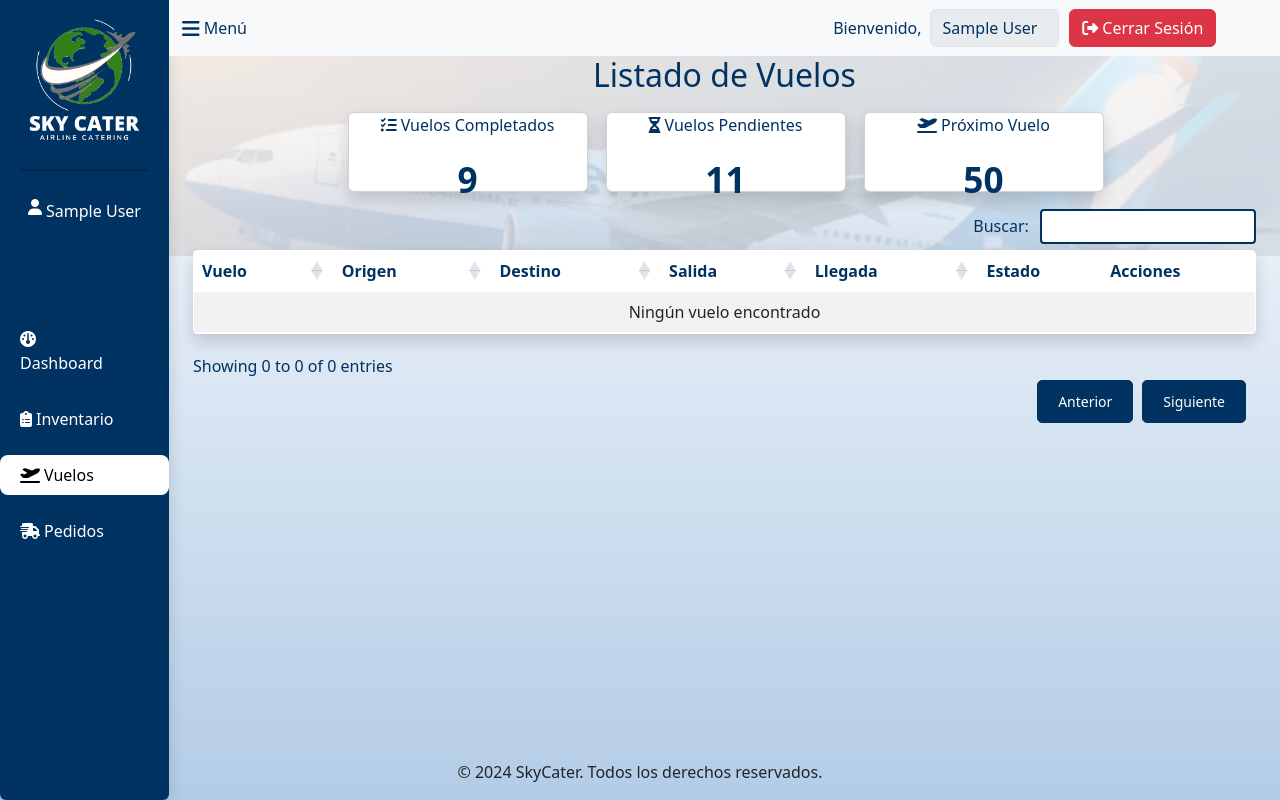
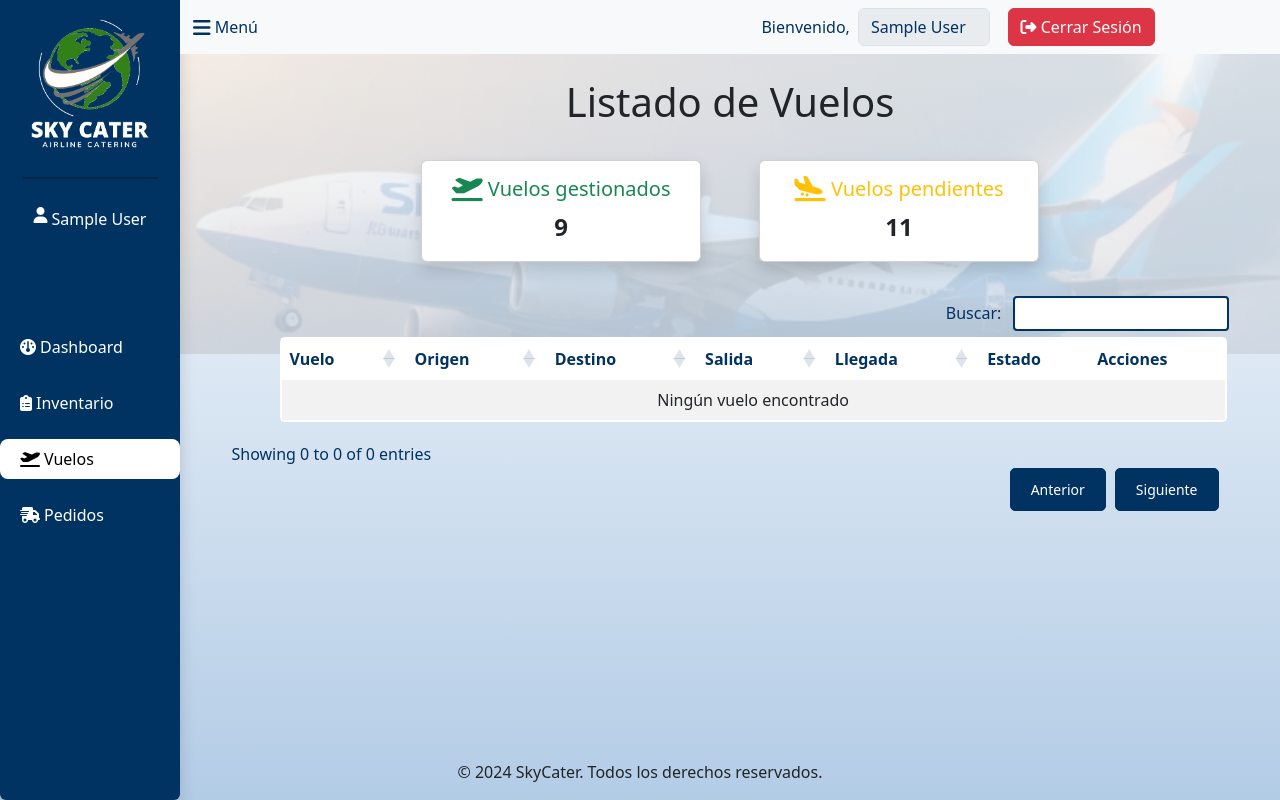
Before and after one commit to cpp981/SkyCater, a PHP site: page /listaVuelos.php in a window 1280 px wide. Run offline with PHP 8.4, Linux system fonts and the light colour scheme; the visitor is signed in with stand-in values (Sample User, id 1); data comes from the database, SQL or seed files in the repository; data that the repository does not hold is empty; some libraries are stand-ins or nearby versions.

Commit message:
fix: vista listado vuelos

```diff
--- a/css/styles.css
+++ b/css/styles.css
@@ -31,7 +31,8 @@
 }
 
 .sidebar {
-    width: 175px;
+    width: 180px;
+    flex-shrink: 0;
     height: 100vh;
     max-height: 100vh;
     background-color: #003262;
@@ -66,7 +67,7 @@
 
 /* Opcional: Ajustar alineación del contenido */
 .sidebar-collapsed .navbar-brand img {
-    width: 50px; /* Cambiar tamaño del logo si es necesario */
+    width: 55px; /* Cambiar tamaño del logo si es necesario */
 }
 
 .sidebar-collapsed p {
@@ -475,6 +476,7 @@ body.dark-mode .login-container {
     border: 1px solid !important;
     border-radius: 5px !important;
     border-color: #ffffff !important;
+    width: 95% !important;
 }
 
 #tablaPedidos{
--- a/js/detalleVuelos.js
+++ b/js/detalleVuelos.js
@@ -20,7 +20,7 @@ document.addEventListener('DOMContentLoaded', function () {
                     // Validar que las claves existan antes de usarlas
                     if (data.pasajeros !== undefined && data.intolerancias !== undefined && Array.isArray(data.asientos)) {
                         // Actualizar los indicadores
-                        $('.card:nth-child(1) .card-text.fs-4').text(data.pasajeros);
+                        $('.card:nth-child(1) .card-text.fs-4').text(`${data.pasajeros} %`);
                         $('.card:nth-child(2) .card-text.fs-4').text(data.intolerancias);
 
                         let asientos = data.asientos;
--- a/js/vuelos.js
+++ b/js/vuelos.js
@@ -10,6 +10,8 @@ document.addEventListener('DOMContentLoaded', function () {
     const tableOptions = {
         dom: 'frtip',  // Estructura de los elementos (filtro, tabla, paginación)
         responsive: true,
+        //autoWidth: false,
+        //scrollX: true,
         ajax: {
             url: "../src/listaVuelos2.php",  // URL del archivo que devuelve los datos
             type: "GET",
@@ -59,7 +61,7 @@ document.addEventListener('DOMContentLoaded', function () {
                         <button class="manage btn btn-sm btn-success text-white"
                                 data-id="${row[0]}"
                                 data-vuelo="${row[1]}">
-                            <i class="fas fa-plane-departure"></i> Gestionar
+                            <i class="fas fa-gears"></i> Gestionar
                         </button>`;
                 }
             }
--- a/public/detallesVuelo.php
+++ b/public/detallesVuelo.php
@@ -72,7 +72,7 @@ if (isset($_GET['id'])) {
                             <?php if (basename($_SERVER['PHP_SELF']) == 'detallesVuelo.php') { ?>
                                 <li class="nav-item mt-2">
                                     <a class="nav-link active" href="detallesVuelo.php?id=<?php echo $_GET['id']; ?>">
-                                        <i class="fas fa-info-circle me-1"></i><span>Detalles</span>
+                                        <i class="fas fa-gear me-1"></i><span>Gestión</span>
                                     </a>
                                 </li>
                             <?php } ?>
@@ -163,7 +163,7 @@ if (isset($_GET['id'])) {
                             <div class="card shadow mb-2">
                                 <div class="card-body">
                                     <h5 class="card-title">Nº Pasajeros por tipo de asiento</h5>
-                                    <canvas id="flightChart" style="max-height: 300px;"></canvas>
+                                    <canvas id="flightChart" style="max-height: 250px;"></canvas>
                                 </div>
                             </div>
                         </div>
--- a/public/listaVuelos.php
+++ b/public/listaVuelos.php
@@ -34,8 +34,8 @@ if (!isset($_SESSION['nombre'])) {
     <script type="text/javascript" src="../js/sideBar.js"></script>
 </head>
 
-<body style="background-color: #EDEAE0;">
-    <div class="d-flex">
+<body>
+    <div class="super d-flex">
         <div class="sidebar rounded-bottom shadow" id="sidebar">
             <div class="d-flex justify-content-center mt-3">
                 <!-- Logo de la aplicación -->
@@ -46,8 +46,9 @@ if (!isset($_SESSION['nombre'])) {
             </div>
             <!-- Sección del usuario -->
             <div class="user-info d-flex justify-content-center align-items-center">
-                <i class="fas fa-user text-white me-1 user-icon" data-bs-toggle="tooltip" data-bs-html="true" data-bs-placement="left"
-                    title="Usuario: <?php echo $_SESSION['nombre'];?> Conectado desde: <?php echo time_since($_SESSION['session_start_time']); ?>"></i>
+                <i class="fas fa-user text-white me-1 user-icon" data-bs-toggle="tooltip" data-bs-html="true"
+                    data-bs-placement="left"
+                    title="Usuario: <?php echo $_SESSION['nombre']; ?> Conectado desde: <?php echo time_since($_SESSION['session_start_time']); ?>"></i>
                 <p class="text-white text-center mt-2 mb-0 user-name"><?php echo $_SESSION['nombre']; ?></p>
             </div>
             <ul class="nav flex-column mt-5 justify-content-center align-content-between">
@@ -66,58 +67,72 @@ if (!isset($_SESSION['nombre'])) {
                     <a class="nav-link" href="pedido.php"><i class="fas fa-truck-fast me-1"></i><span>Pedidos</span></a>
                 </li>
             </ul>
-            <div class="d-flex justify-content-center align-items-end mt-5" style="height: 270px; margin-left: -25px;">
+            <div class="d-flex justify-content-center align-items-end mt-5">
                 <!-- <a class="nav-link text-white"><i class="fas fa-lg fa-moon"></i> Modo Oscuro</a>-->
             </div>
         </div>
-        <div class="flex-grow-1 d-flex flex-column">
+
+        <!-- Contenido principal -->
+        <div class="flex-grow-1 d-flex flex-column w-100">
+            <!-- Barra superior -->
             <nav class="navbar navbar-light bg-light">
-                <div class="">
-                    <button class="btn border-light" id="sidebarToggle" style="color: #003262"><i
-                            class="fas fa-lg fa-bars"></i> Menú</button>
+                <div>
+                    <button class="btn border-light" id="sidebarToggle" style="color: #003262">
+                        <i class="fas fa-lg fa-bars"></i> Menú
+                    </button>
                 </div>
-                <div id="session" class="ms-auto d-flex justify-content-center align-items-center">
-                    <p class="mx-2" style="color:#003262; line-height: 2.5; margin-bottom: 0;">Bienvenido,</p>
-                    <input type="text" class="form-control d-inline-block w-25" id="inputId"
-                        value="<?php echo $_SESSION['nombre']; ?>" disabled>
-                    <button id="close" class="btn text-white btn-danger">
+                <div id="session" class="ms-auto d-flex align-items-center">
+                    <p class="mx-2" style="color:#003262; margin-bottom: 0;">Bienvenido,</p>
+                    <input type="text" class="form-control w-25" id="inputId" value="<?php echo $_SESSION['nombre']; ?>"
+                        disabled>
+                    <button id="close" class="btn text-white btn-danger ms-2">
                         <i class="fas fa-sign-out-alt"></i> Cerrar Sesión
                     </button>
                 </div>
             </nav>
 
             <!-- Contenedor de fondo con imagen -->
+            <div class="position-relative">
+                <img src="../img/SkyCaterPlane.png" class="custom-bg-image w-100"
+                    style="height: 300px; object-fit: cover;">
+                <div class="overlay"></div>
+            </div>
 
-            <div class="custom-container-fondo position-relative container-fluid">
-                <img src="../img/SkyCaterPlane.png" class="custom-bg-image">
-                <div id="containerTablaVuelos" class="d-flex flex-column align-items-center position-relative">
-                    <div class="text-center" style="color: #003262;">
-                        <h2>Listado de Vuelos</h2>
-                        <div class="d-flex align-items-center justify-content-center mb-4">
-                            <div class="card me-2 mb-5 indi-vuelos text-center rounded shadow">
-                                <p><i class="fas fa-tasks me-1"></i>Vuelos Completados</p>
-                                <p id="card-gestionados" class="text-center fw-bold valor-indi-vuelo">50</p>
+            <div id="containerTablaVuelos" class="d-flex flex-column align-items-center p-4"
+                style="width: 95%; margin: 0 auto;">
+                <!-- Título -->
+                <h1 class="text-center mb-4">Listado de Vuelos</h1>
+
+                <!-- Contenedor de los indicadores -->
+                <div class="d-flex justify-content-between mb-4">
+                    <!-- Card Indicador de Vuelos gestionados -->
+                    <div class="card shadow text-center me-5" style="width: 35vh">
+                        <div class="card-body">
+                            <h5 class="card-title text-success">
+                                <i class="fas fa-plane-departure fa-lg"></i> Vuelos gestionados
+                            </h5>
+                            <p id="card-gestionados" class="card-text fs-4 fw-bold text-dark"></p>
                         </div>
-                            <div class="card me-2 mb-5 indi-vuelos text-center rounded shadow">
-                                <p><i class="fas fa-hourglass-half me-1"></i>Vuelos Pendientes</p>
-                                <p id="card-sin-gestionar" class="text-center fw-bold valor-indi-vuelo">20</p>
                     </div>
-                            <div class="d-flex align-items-center justify-content-center mb-4">
-                                <div class="card me-2 mb-4 indi-vuelos text-center rounded shadow">
-                                    <p><i class="fas fa-plane-departure me-1"></i>Próximo Vuelo</p>
-                                    <p id="card-gestionados" class="text-center fw-bold valor-indi-vuelo">50</p>
+
+                    <!-- Card Indicador de Vuelos pendientes de gestionar -->
+                    <div class="card shadow text-center" style="width: 35vh">
+                        <div class="card-body">
+                            <h5 class="card-title text-warning">
+                                <i class="fas fa-plane-arrival fa-lg"></i> Vuelos pendientes
+                            </h5>
+                            </h5>
+                            <p id="card-sin-gestionar" class="card-text fs-4 fw-bold text-dark"></p>
                         </div>
                     </div>
                 </div>
-                    </div>
-                </div>
-                <!-- Contenedor de la tabla -->
-                <div class="flex-grow-1 d-flex flex-column justify-content-center container-fluid contenedorDataTable">
+
+                <!-- Tabla DataTables -->
                 <div class="col-sm-12 col-md-12 col-lg-12 col-xl-12">
-                        <table id="tablaVuelos" class="table table-striped rounded shadow dataTable no-footer">
+                    <table id="tablaVuelos" class="table table-striped table-bordered ms-5">
                         <thead>
                             <tr>
-                                    <th></th> <!-- Columna oculta para el campo Id_Vuelo -->
+                                <th class="centered cabecera"></th>
                                 <th class="centered cabecera"></th>
                                 <th class="centered cabecera"></th>
                                 <th class="centered cabecera"></th>
@@ -127,23 +142,22 @@ if (!isset($_SESSION['nombre'])) {
                                 <th class="centered cabecera"></th>
                             </tr>
                         </thead>
-                            <tbody id="tBodyVuelos">
-                                <!-- Datos de ejemplo -->
+                        <tbody>
+                            <!-- Contenido dinámico de la tabla -->
                         </tbody>
                     </table>
                 </div>
             </div>
+
+        </div>
     </div>
 
-        </div>
-        <div class="foot d-flex justify-content-center align-items-end mt-5">
     <footer class="fixed-bottom text-center">
         <p>© 2024 SkyCater. Todos los derechos reservados.</p>
     </footer>
-        </div>
-        <!-- JavaScript de Bootstrap -->
+
+    <!-- JavaScript -->
     <script src="../node_modules/bootstrap/dist/js/bootstrap.bundle.min.js"></script>
-        <!-- JS DataTables CDN -->
     <script src="https://cdn.datatables.net/1.11.3/js/jquery.dataTables.min.js"></script>
     <script src="https://cdn.datatables.net/1.11.3/js/dataTables.bootstrap5.min.js"></script>
 </body>
--- a/src/detalleVuelos.php
+++ b/src/detalleVuelos.php
@@ -13,16 +13,19 @@ try {
 
     $numVuelo = $_POST['numeroVuelo'];
     $idVuelo = $_POST['idVuelo'];
+    $capacidad_max = 70;
 
     // Instanciar el objeto Vuelo y obtener los resultados
     $vuelo = new Vuelo();
     $resultNumPasajeros = $vuelo->contadorPasajerosVuelo($numVuelo);
     $resultNumPasajerosIntolerancias = $vuelo->contadorPasajerosIntolerancias($numVuelo);
     $resulGrafica = $vuelo->getCountAsientoById($idVuelo);
+    $porcentaje = ($resultNumPasajeros[0]['Num_Pasajeros'] / $capacidad_max) * 100;
+    $resulPorcentaje = round($porcentaje, 2); // 2 decimales
 
     // Crear el array con los datos
     $detalle_vuelos_tabla = [
-        'pasajeros' => $resultNumPasajeros[0]['Num_Pasajeros'],
+        'pasajeros' => $resulPorcentaje,
         'intolerancias' => $resultNumPasajerosIntolerancias[0]['Intolerancias'],
         'asientos' => $resulGrafica
     ];
```
Lines whose indentation alone changed are shown as unchanged.
